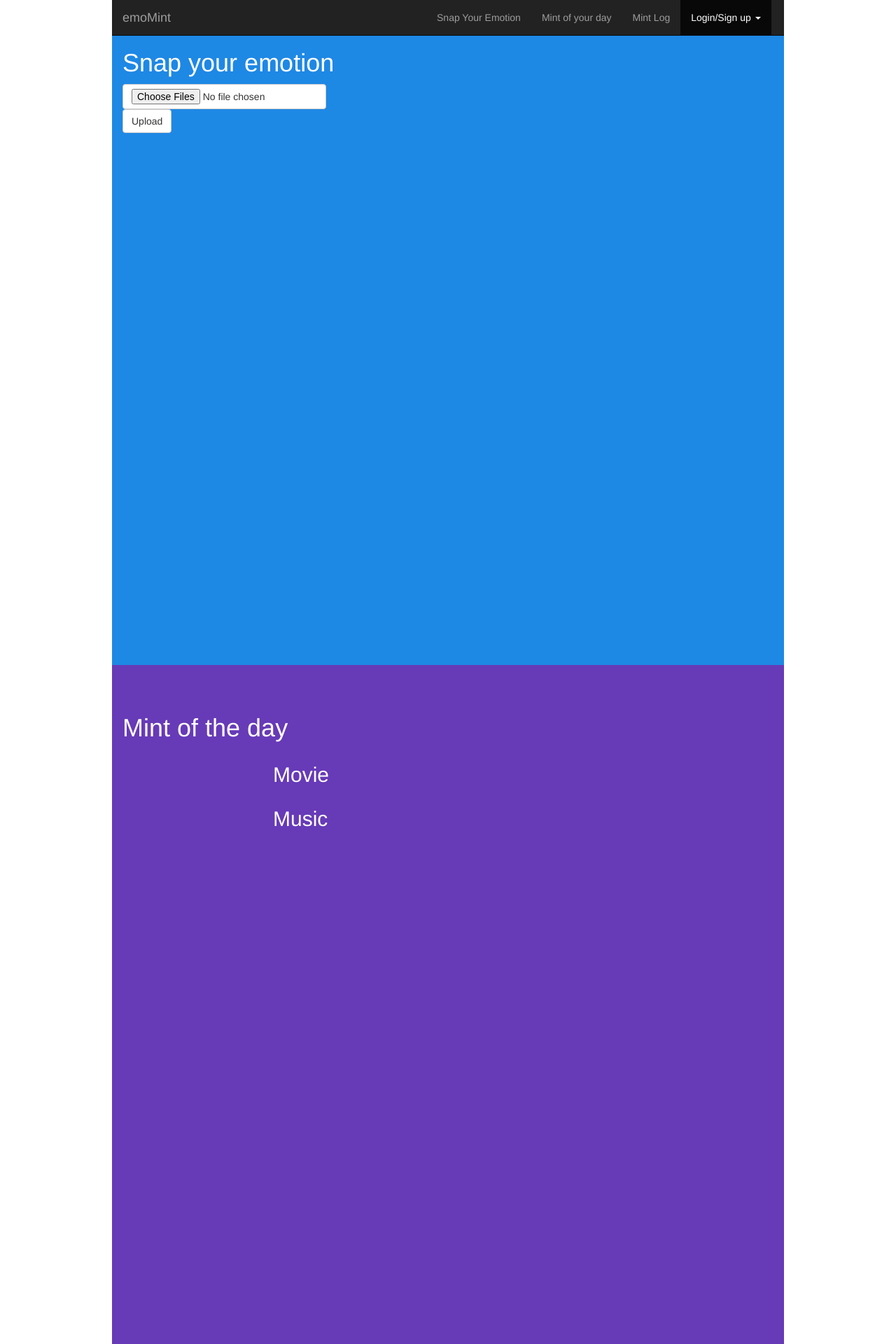
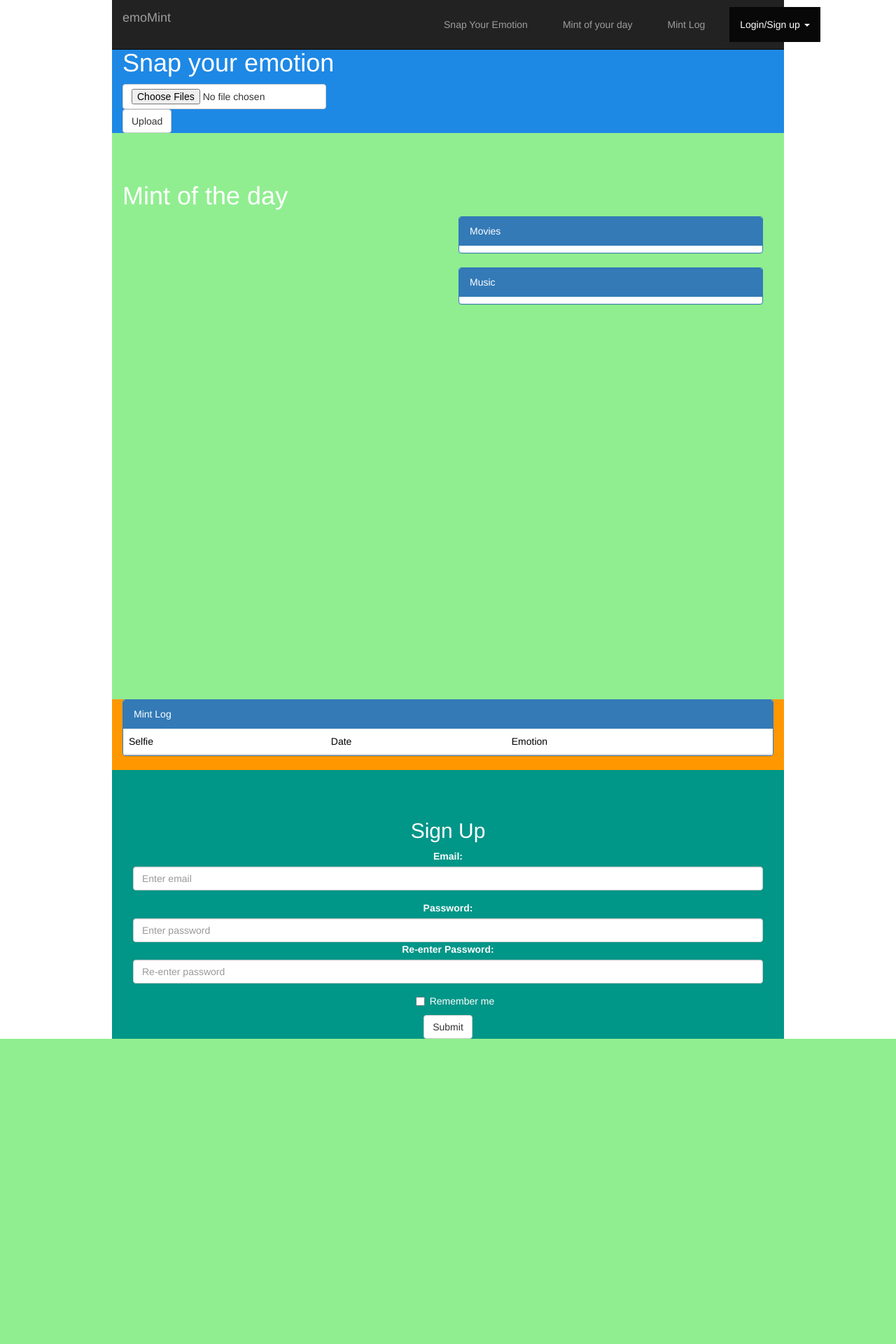
Before and after one commit to ceejayvarias/emoMint, a PHP site: page / in a window 1280 px wide. Shown: the top 1920 px of the page at 70% size. After the commit the page ends 1484 px from the top, so only its background shows below. Run offline with PHP 8.4, Linux system fonts and the light colour scheme; lists and menus that the app fills with data are empty; some libraries are stand-ins or nearby versions.

Commit message:
styling index with firebase

```diff
--- a/assets/css/style.css
+++ b/assets/css/style.css
@@ -34,7 +34,7 @@
 
   #photoBooth {
     padding-top:50px;
-    height: 950px;
+    /*height: 950px;*/
     color: #fff;
     background-color: #1E88E5;
     width: 100%;
@@ -44,25 +44,25 @@
 
   #mintOfTheDay {
     padding-top:50px;
-    height:1000px;
+    /*height:1000px;*/
     color: #fff;
-    background-color: #673ab7;}
+    background-color: lightgreen;}
 
   #mintLog {
     padding-top:50px;
-    height:1000px;
+    /*height:1000px;*/
     color: #fff;
     background-color: #ff9800;}
 
   #signUp{
     padding-top:50px;
-    height:1000px;
+    /*height:1000px;*/
     color: #fff;
     background-color: #00bcd4;}
 
   #signUp {
     padding-top:50px;
-    height:1000px;
+    /*height:1000px;*/
     color: #fff;
     background-color: #009688;
     text-align: center;
@@ -77,7 +77,7 @@
     padding-left: 40px;
   }
 div.recommendedMusic {
-    width: 500px;
+    width: 100%;
     height: 690px;
     overflow: hidden;
 }
@@ -87,10 +87,31 @@
 }
 
 
-  .table {
+.table {
     color: black;
-  }
+}
+
 .picUpload{
     display: block;
     position: relative
 }
+
+#panelMint{
+  overflow: scroll;
+  height: 100%;
+}
+
+.panelLog{
+  height: 100%;
+  width: 100%;
+  overflow: auto;
+}
+
+li {
+  float: left;
+  margin: 10px;
+}
+
+tr:hover {
+  background-color: lightblue;
+}
--- a/assets/js/firebase.js
+++ b/assets/js/firebase.js
@@ -5,7 +5,7 @@
 	// console.log(snapshot.val().emotion);
 	var date = snapshot.val().date; //must convert later
 	var emotion = snapshot.val().emotion;
-	var movie = snapshot.val().movie;
+	var movie = snapshot.val().movies;
 	var music = snapshot.val().albums;
 	var image = snapshot.val().image;
 	// console.log(music);
@@ -16,10 +16,12 @@
 	i.attr('src', image);
 	i.css('width', 50);
 	row.attr('data-date', date);
-	row.attr('data-movie', movie); //fix later
-	// row.attr('data-music1', music.album1);
-	// row.attr('data-music2', music.album2);
-	// row.attr('data-music3', music.album3);
+	row.attr('data-movie1', movie.movie1);
+	row.attr('data-movie2', movie.movie2);
+	row.attr('data-movie3', movie.movie3);
+	row.attr('data-music1', music.album1);
+	row.attr('data-music2', music.album2);
+	row.attr('data-music3', music.album3);
 	row.attr('data-image', image);
 	row.attr('data-emotion', emotion);
 	row.addClass('log');
@@ -38,11 +40,50 @@
 });
 
 $(document).on('click', '.log', function(){
+	$('#poster').empty();
+	$('#cover').empty();
+	$('#selfie').empty();
 	console.log(this);
 	var i = $('<img>');
 	i.css('width', 200);
-	i.attr('src', $(this).data('image'));
-	$('#mintOfTheDay').append(i);
+	$('#selfie').append(i.attr('src', $(this).data('image')));
+
+	var li1 = $('<li>');
+	var i1 = $('<img>');
+	i1.css('width', 100);
+	li1.append(i1.attr('src', $(this).data('movie1')));
+	$('#poster').append(li1);
+
+	var li2 = $('<li>');
+	var i2 = $('<img>');
+	i2.css('width', 100);
+	li2.append(i2.attr('src', $(this).data('movie2')));
+	$('#poster').append(li2);
+
+	var li3 = $('<li>');
+	var i3 = $('<img>');
+	i3.css('width', 100);
+	li3.append(i3.attr('src', $(this).data('movie3')));
+	$('#poster').append(li3);
+
+	var li1 = $('<li>');
+	var i1 = $('<img>');
+	i1.css('width', 100);
+	li1.append(i1.attr('src', $(this).data('music1')));
+	$('#cover').append(li1);
+
+	var li2 = $('<li>');
+	var i2 = $('<img>');
+	i2.css('width', 100);
+	li2.append(i2.attr('src', $(this).data('music2')));
+	$('#cover').append(li2);
+
+	var li3 = $('<li>');
+	var i3 = $('<img>');
+	i3.css('width', 100);
+	li3.append(i3.attr('src', $(this).data('music3')));
+	$('#cover').append(li3);
+
 	// i.attr('src', $(this).data('music1'));
 	// $('#mintOfTheDay').append(i);
 	// i.attr('src', $(this).data('music2'));
--- a/index.html
+++ b/index.html
@@ -67,28 +67,31 @@
 </div>
 </div>
 <!-- Mint of the day -->
-<div id="mintOfTheDay" class="container-fluid">
+<div id="mintOfTheDay" class="container-fluid col-lg-12">
 <h1>Mint of the day</h1>
 <div class="recommendedMusic container">
 	<div class ="row">
-		<div class ="row">
-			<div class="col-sm-1">
-				<h2>Movie</h2>
-				<div id="poster">
+			<div class="col-lg-6">
+				<div id="selfie"></div>
+			</div>
+			<div class="col-lg-6">
+				<div class="panelLog panel panel-primary">
+					<div class="panel-heading">Movies</div>
+					<ul id="poster">
+					</ul>
+				</div>
+				<div class="panelLog panel panel-primary">
+					<div class="panel-heading">Music</div>
+					<ul id="cover">
+					</ul>
 				</div>
 			</div>
-		</div>
-		<div class ="row">
-			<div class="col-sm-6 ">
-				<h2>Music</h2>
-			</div>
-		</div>
 	</div>
 </div>
 </div>
 <!-- Mint Log -->
 <div id="mintLog" class="container-fluid">
-<div class="panel panel-primary">
+<div class="panel panel-primary" id="panelMint">
 	<div class="panel-heading">Mint Log</div>
 	<table class="table">
 		<thead>
```
